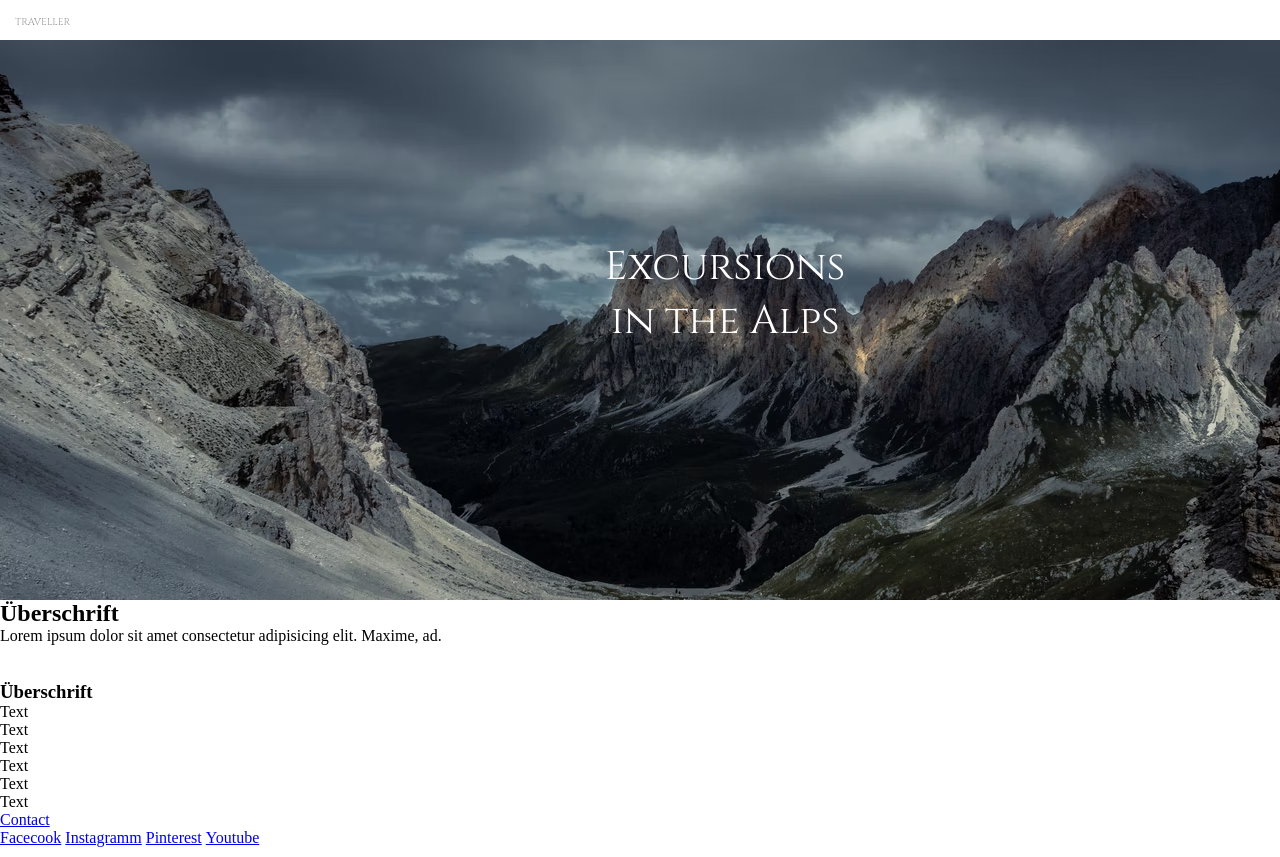
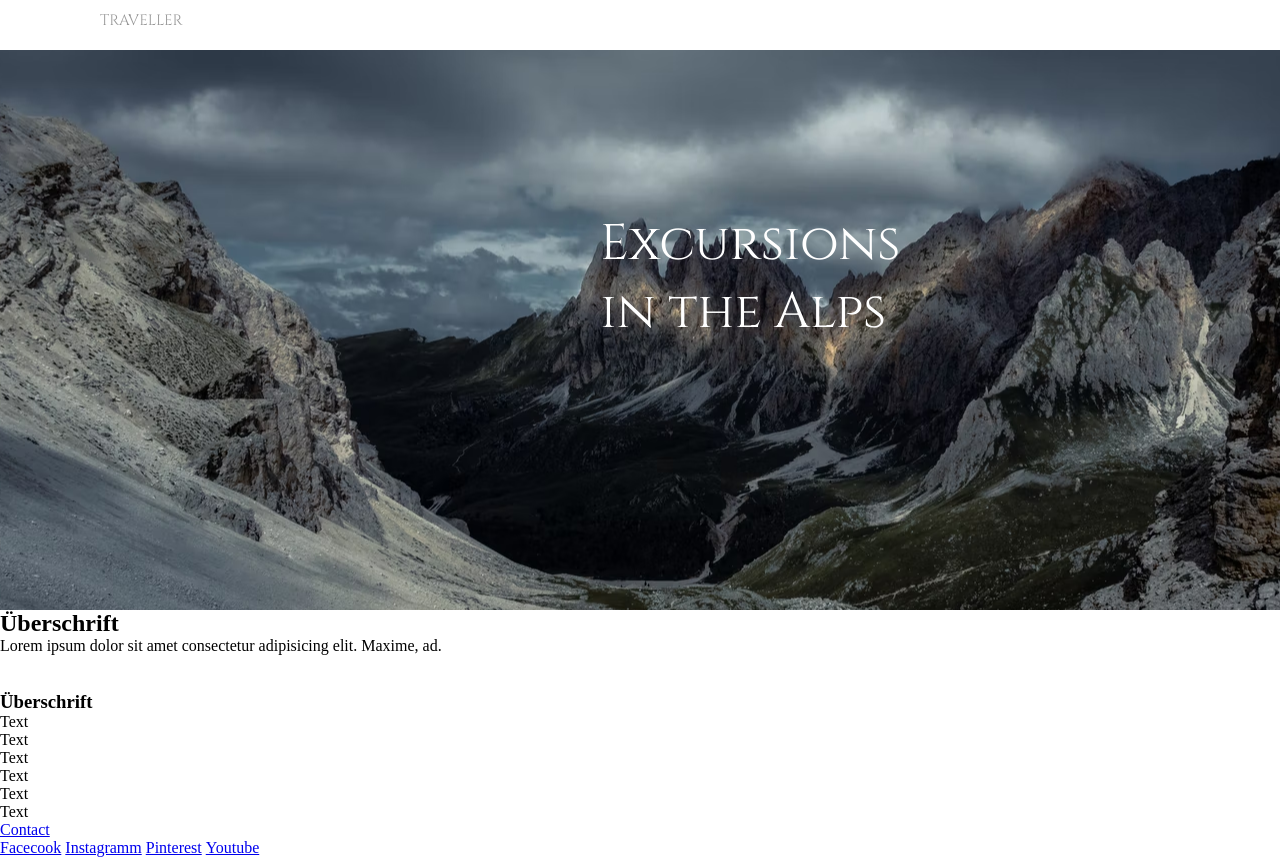
Before and after one commit to MagdaCale/excursions-_in_the_alps, a plain HTML site: page index.html in a window 1280 px wide. Shown: the top 857 px of the page. Drawn offline with Linux system fonts and the light colour scheme.

Commit message:
header finished

```diff
--- a/assets/css/styles.css
+++ b/assets/css/styles.css
@@ -13,27 +13,27 @@ body {
     width: 1440px;
 }
 h1 {
-    font-size: 10px;
+    font-size: 15px;
     font-weight: 300;
     color: #999;
-    padding: 15px;
+    padding: 10px 100px;
     background-color: #fff;
-    height: 40px;
+    height: 50px;
     font-family: 'Cinzel', serif;
 }
 header {
-    height: 600px;
+    height: 610px;
     background-image: url(../img/Alpen-bg.avif);
+    background-position: center;
 }
 header div {
-    width: 250px;
+    width: 300px;
     margin-left: 600px;
 }
 .h2 {
     color: #fff;
-    font-size: 40px;
+    font-size: 50px;
     font-weight: 300;
-    text-align: center;
-    padding-top: 200px;
+    padding-top: 160px;
     font-family: 'Cinzel', serif;
 }
```
